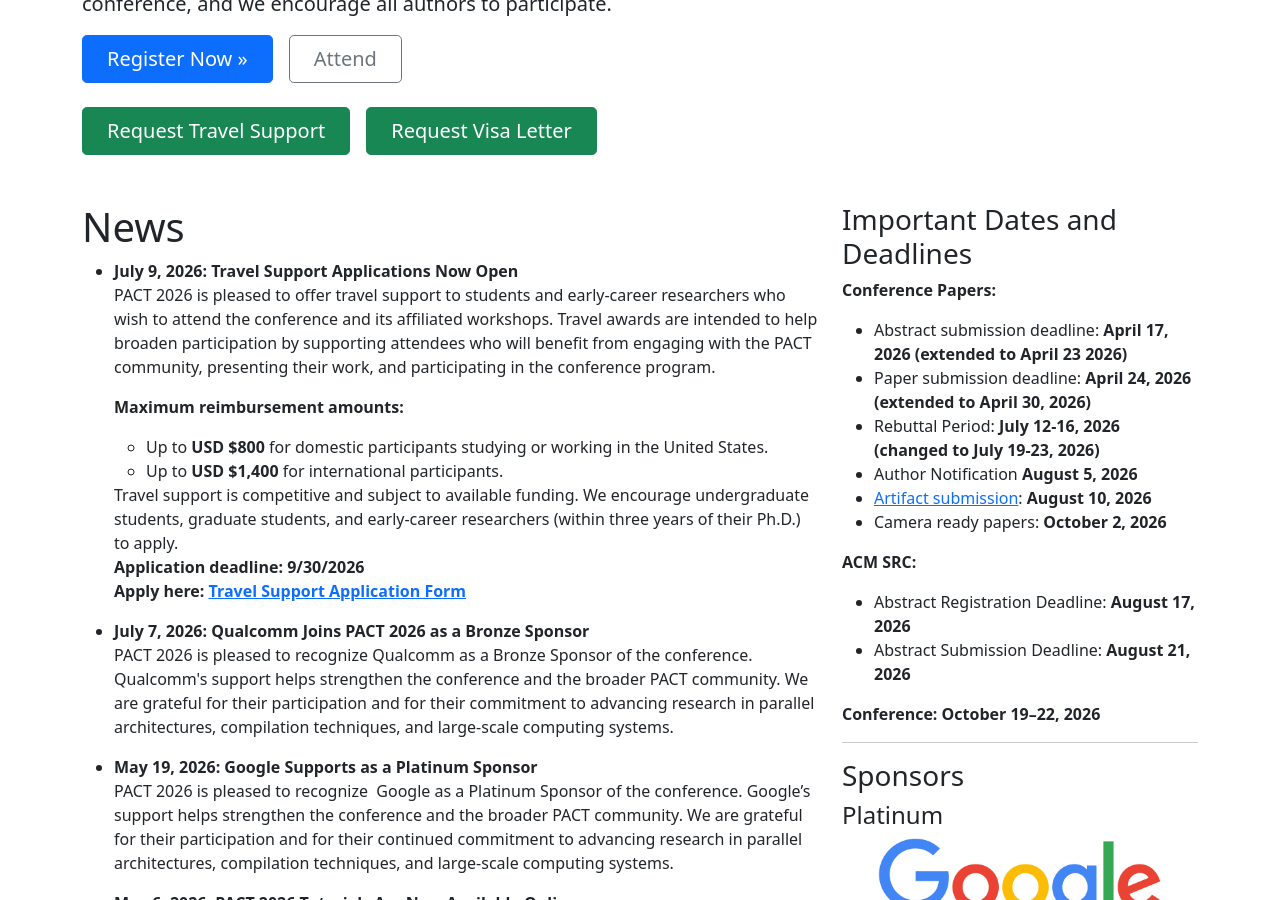
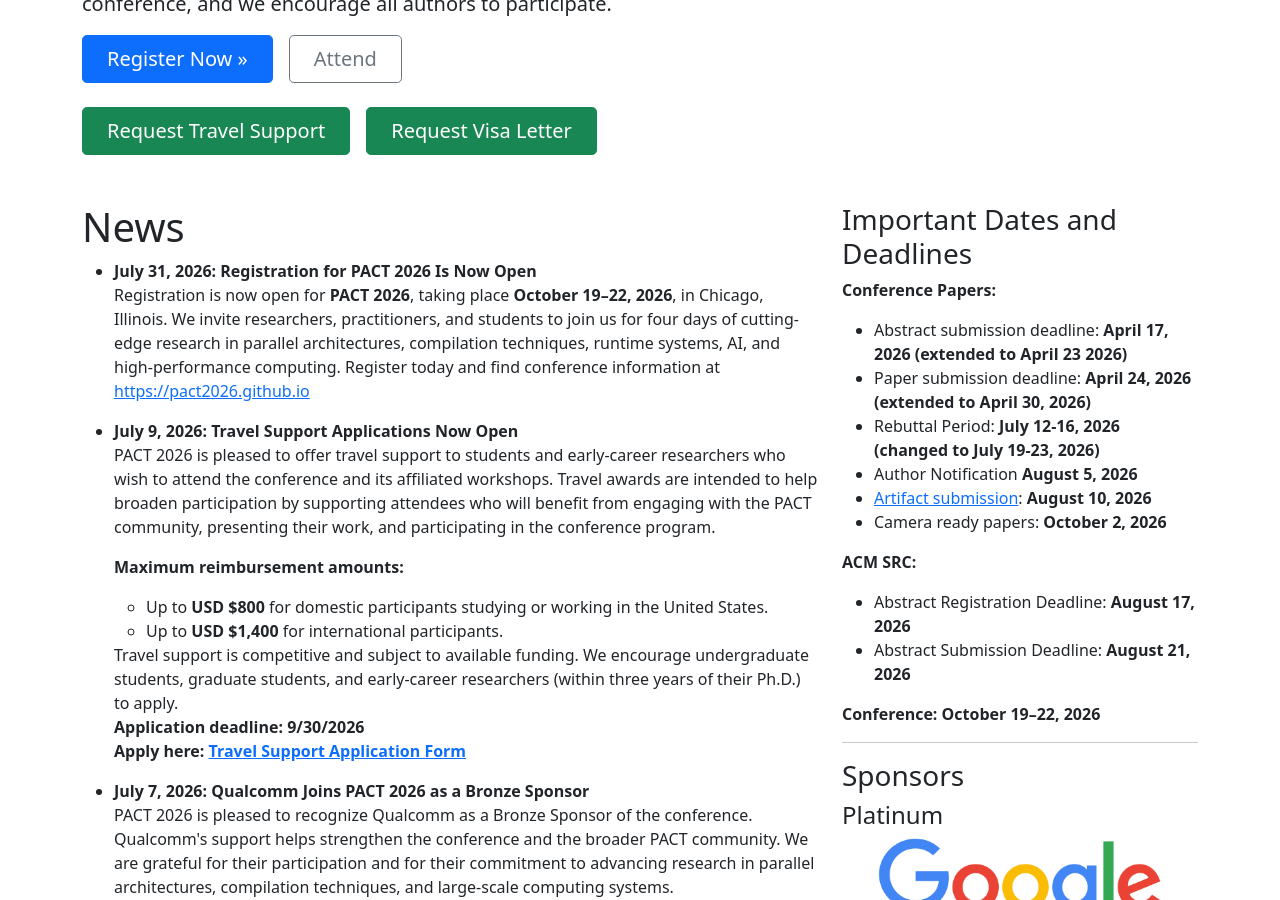
Before and after one commit to pact2026/pact2026.github.io, a Jekyll site: the page built from index.html, in a window 1280 px wide and 900 px high, scrolled down 674 px. Built offline with Jekyll 4.4.1, drawn with Linux system fonts in a browser that asks for light colours.

Commit message:
web: add news

```diff
--- a/_includes/index_news.html
+++ b/_includes/index_news.html
@@ -1,5 +1,13 @@
 <h1>News</h1>
 <ul>
+    <li>
+        <b>July 31, 2026: Registration for PACT 2026 Is Now Open</b>
+        <p>
+            Registration is now open for <b>PACT 2026</b>, taking place <b>October 19–22, 2026</b>, in Chicago, Illinois. We invite
+            researchers, practitioners, and students to join us for four days of cutting-edge research in parallel
+            architectures, compilation techniques, runtime systems, AI, and high-performance computing. Register today
+            and find conference information at <a href="https://pact2026.github.io" target="_blank">https://pact2026.github.io</a>
+    </li>
     <li>
         <b>July 9, 2026: Travel Support Applications Now Open</b>
         <p>
```
Also changed, not shown: other parts of _includes/index_news.html (+5 -7 lines). Lines whose indentation alone changed are shown as unchanged.
